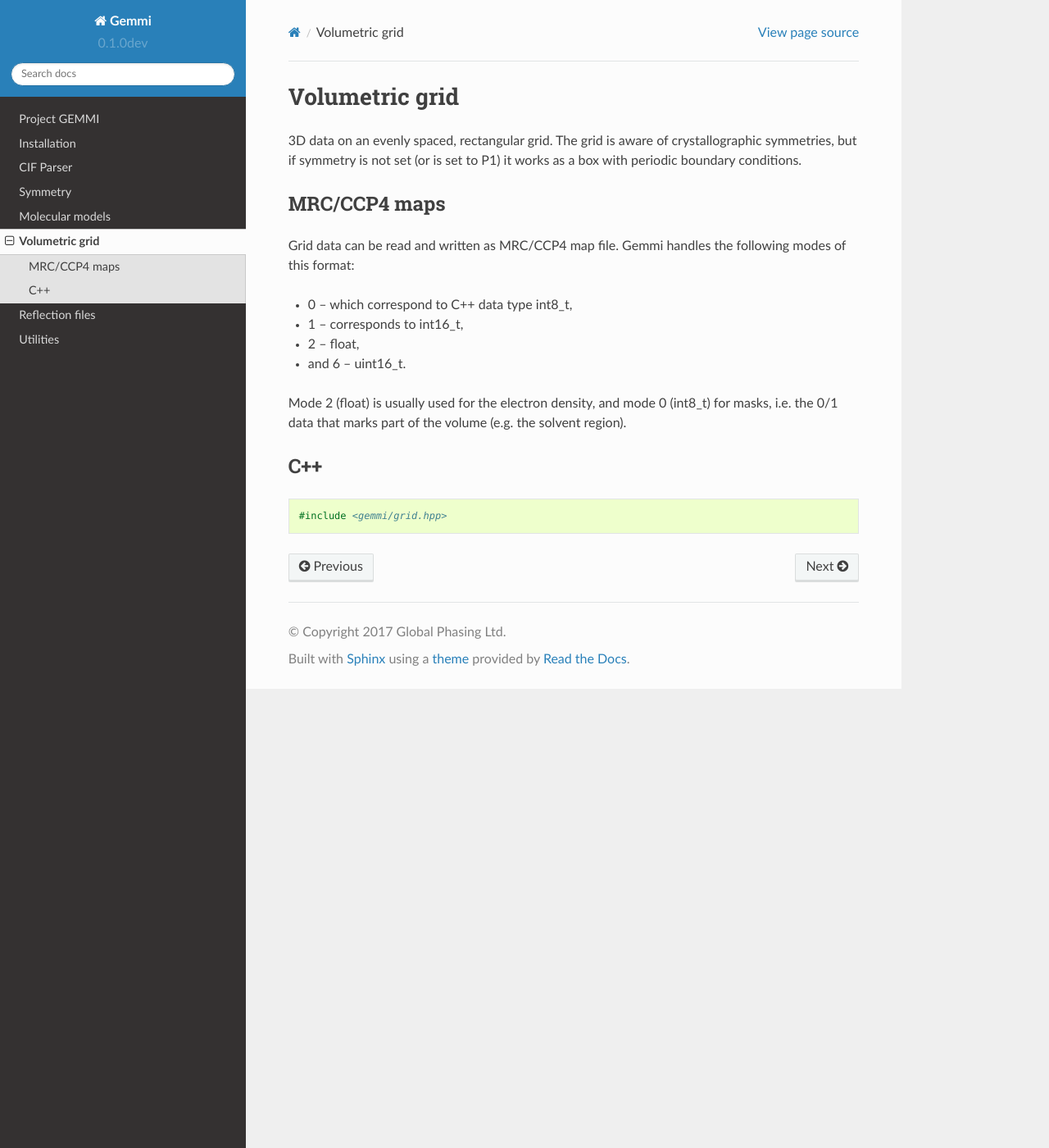
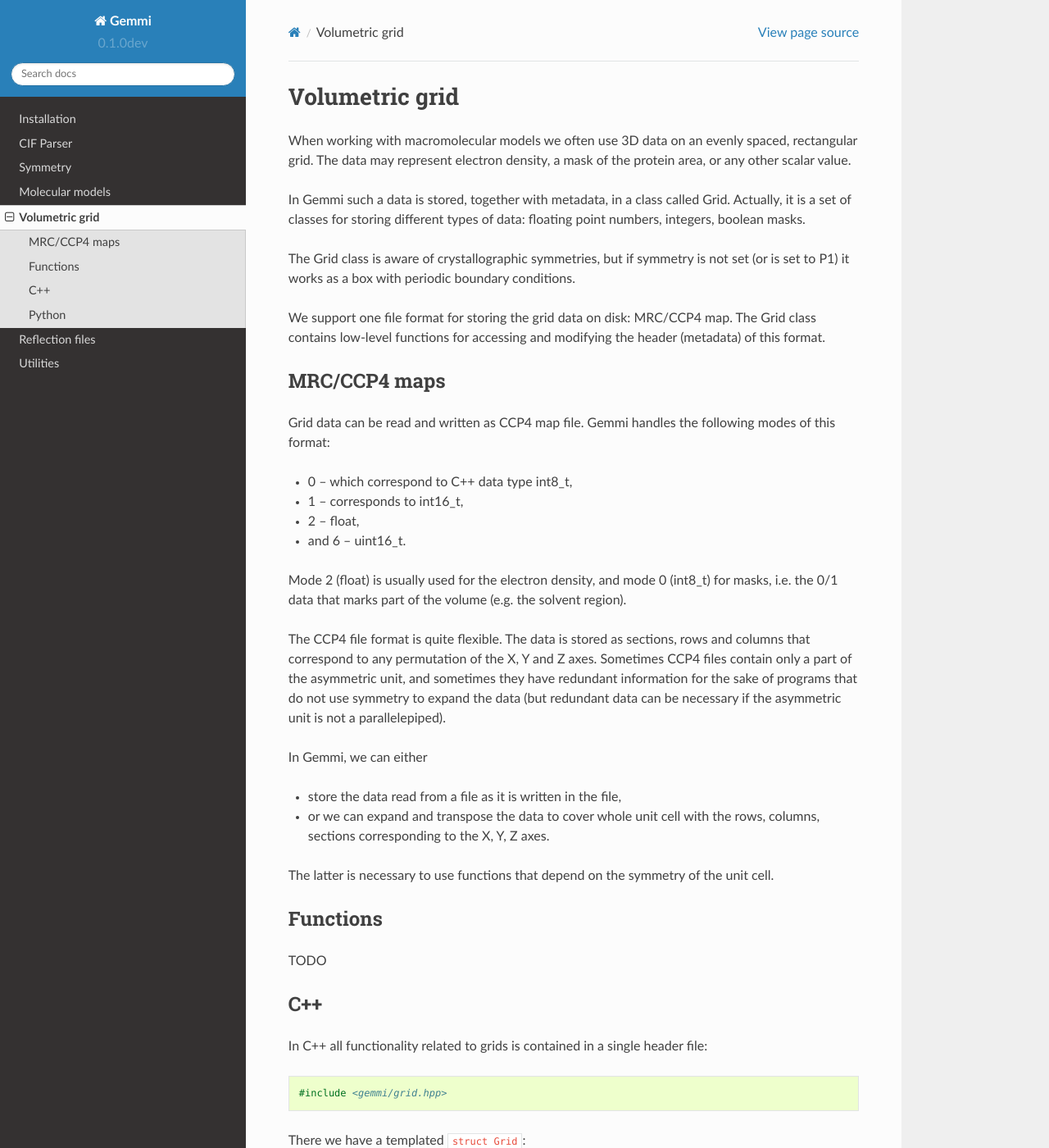
Before and after one commit to project-gemmi/gemmi, a Sphinx documentation site: the page built from docs/grid.rst, in a window 1280 px wide and 1400 px high. Shown: the whole window at 82% size. Built offline with Sphinx 7.4.7 and the Read the Docs theme 2.0.0, drawn with Linux system fonts in a browser that asks for light colours; some of the changed text lies outside the part shown.

Commit message:
update docs

```diff
--- a/docs/grid.rst
+++ b/docs/grid.rst
@@ -2,15 +2,27 @@
 Volumetric grid
 ###############
 
+When working with macromolecular models we often use
 3D data on an evenly spaced, rectangular grid.
-The grid is aware of crystallographic symmetries,
+The data may represent electron density, a mask of the protein area,
+or any other scalar value.
+
+In Gemmi such a data is stored, together with metadata, in a class
+called Grid. Actually, it is a set of classes for storing
+different types of data: floating point numbers, integers, boolean masks.
+
+The Grid class is aware of crystallographic symmetries,
 but if symmetry is not set (or is set to P1)
 it works as a box with periodic boundary conditions.
+
+We support one file format for storing the grid data on disk: MRC/CCP4 map.
+The Grid class contains low-level functions for accessing
+and modifying the header (metadata) of this format.
 
 MRC/CCP4 maps
 =============
 
-Grid data can be read and written as MRC/CCP4 map file.
+Grid data can be read and written as CCP4 map file.
 Gemmi handles the following modes of this format:
 
 * 0 -- which correspond to C++ data type int8_t,
@@ -22,9 +34,43 @@
 and mode 0 (int8_t) for masks, i.e. the 0/1 data that marks part of the volume
 (e.g. the solvent region).
 
+The CCP4 file format is quite flexible. The data is stored as sections,
+rows and columns that correspond to any permutation of the X, Y and Z axes.
+Sometimes CCP4 files contain only a part of the asymmetric unit,
+and sometimes they have redundant information for the sake of programs
+that do not use symmetry to expand the data (but redundant data can be
+necessary if the asymmetric unit is not a parallelepiped).
+
+In Gemmi, we can either
+
+* store the data read from a file as it is written in the file,
+* or we can expand and transpose the data to cover whole unit cell
+  with the rows, columns, sections corresponding to the X, Y, Z axes.
+
+The latter is necessary to use functions that depend
+on the symmetry of the unit cell.
+
+Functions
+=========
+
+TODO
+
 C++
 ===
 
-::
+In C++ all functionality related to grids is contained in a single header
+file::
 
     #include <gemmi/grid.hpp>
+
+There we have a templated ``struct Grid``::
+
+
+    template<typename T=float> struct Grid;
+
+TODO
+
+Python
+======
+
+TODO
```
Also changed, not shown: docs/index.rst (+41 -2 lines), docs/install.rst (renamed from docs/about.rst, +0 -37 lines), 3 other files.
